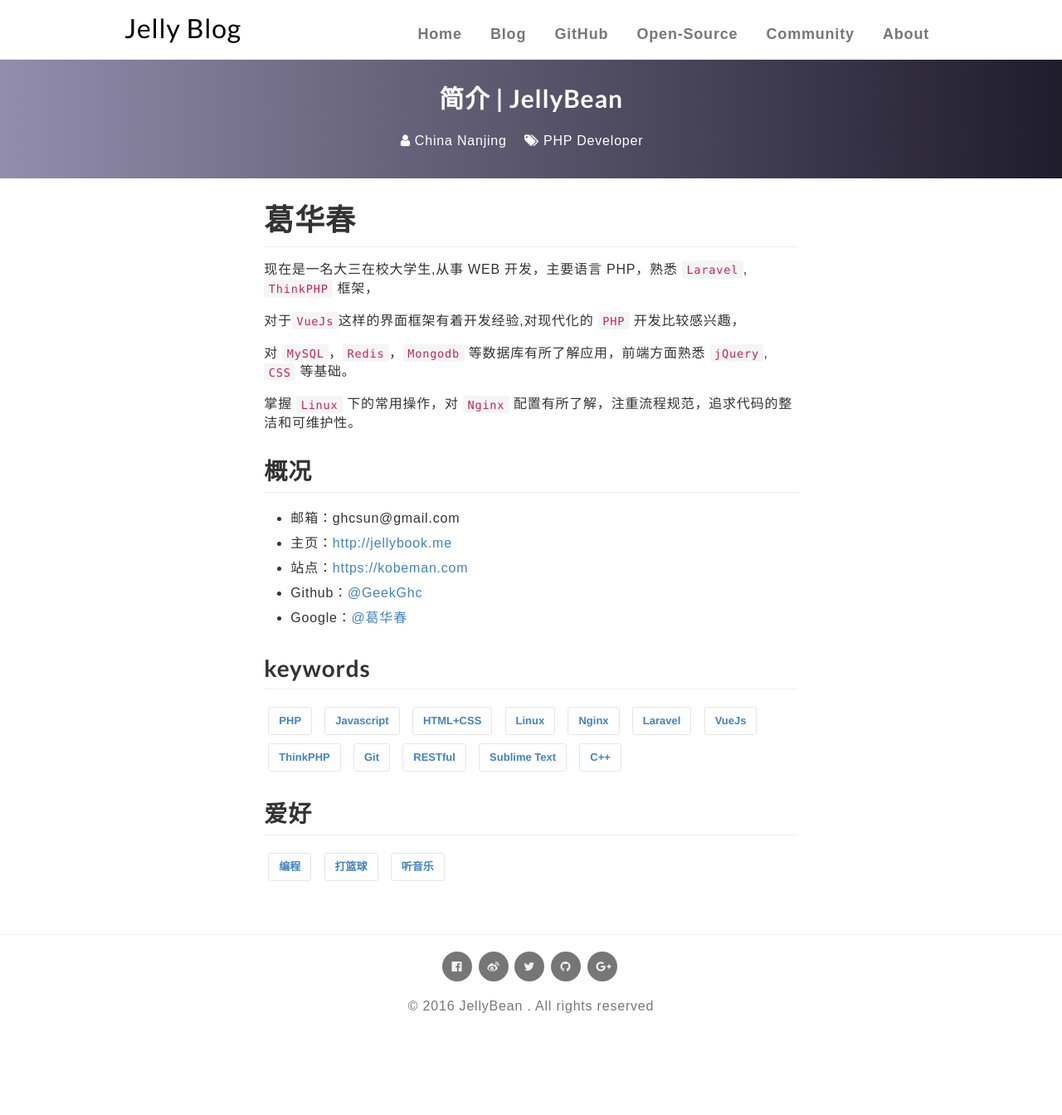
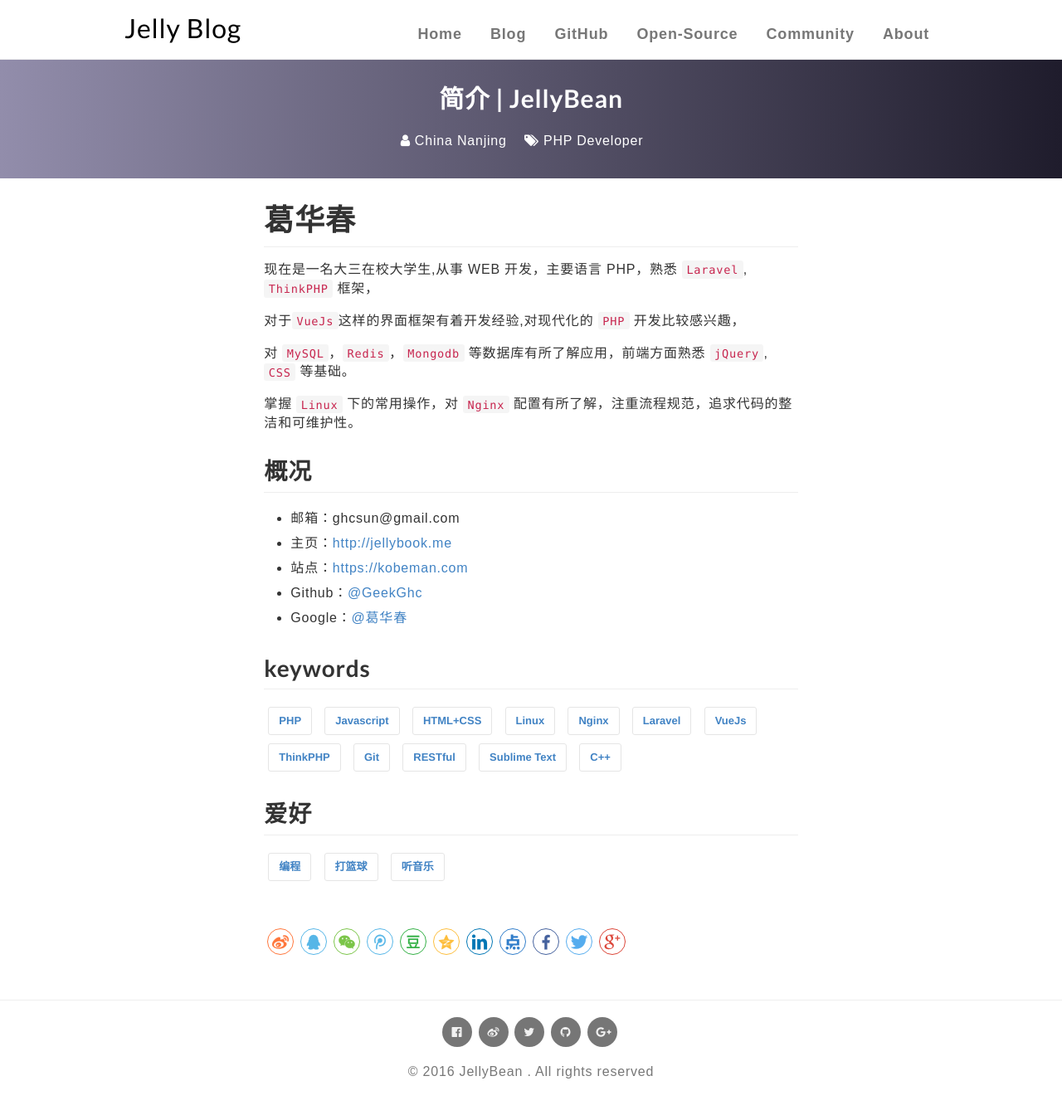
Before and after one commit to GeekGhc/jellyBlog, a Jekyll site: the page built from about.md, in a window 1280 px wide. Shown: the whole page at 83% size. Built offline with Jekyll 4.4.1, drawn with Linux system fonts in a browser that asks for light colours; before the commit the page ends 1265 px from its top, so only the background shows below that.

Commit message:
about share

```diff
--- a/_layouts/page.html
+++ b/_layouts/page.html
@@ -29,6 +29,9 @@ layout: default
 <div class="container">
     <div class="row">
         <div class="col-md-8 col-md-offset-2">
+            <div class="share">
+                {% include web-share.html %}
+            </div>
             <div class="web-comment">
                 <!--{% if page.comments %}-->
                 {% include disqus-comments.html %}
--- a/_layouts/post.html
+++ b/_layouts/post.html
@@ -39,7 +39,7 @@ comments: true
     <div class="row">
         <div class="col-md-8 col-md-offset-2">
             <div class="share">
-                {% include sns-share.html %}
+                {% include web-share.html %}
             </div>
             <div class="web-comment">
                 <!--{% if page.comments %}-->
```
Also changed, not shown: _includes/web-share.html (renamed from _includes/sns-share.html).
